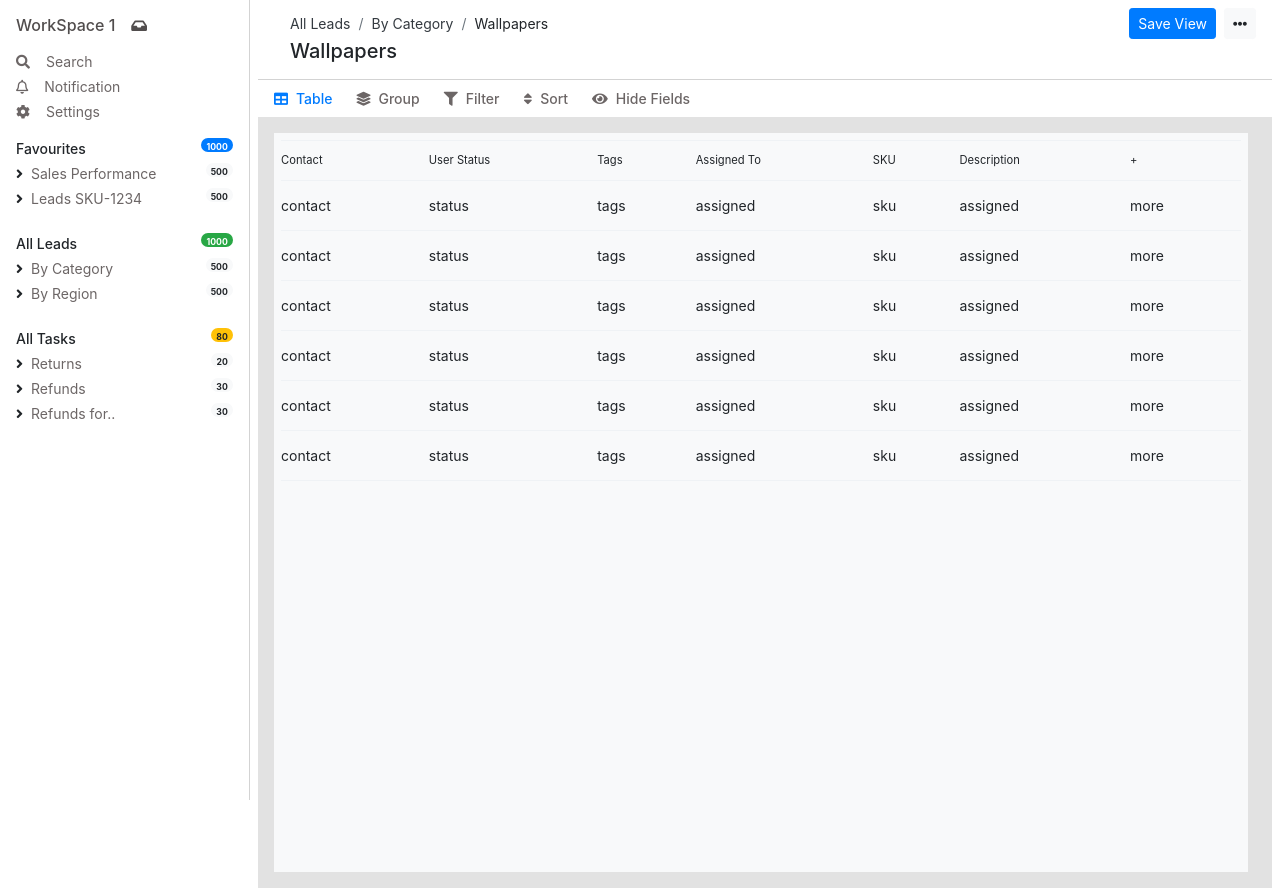
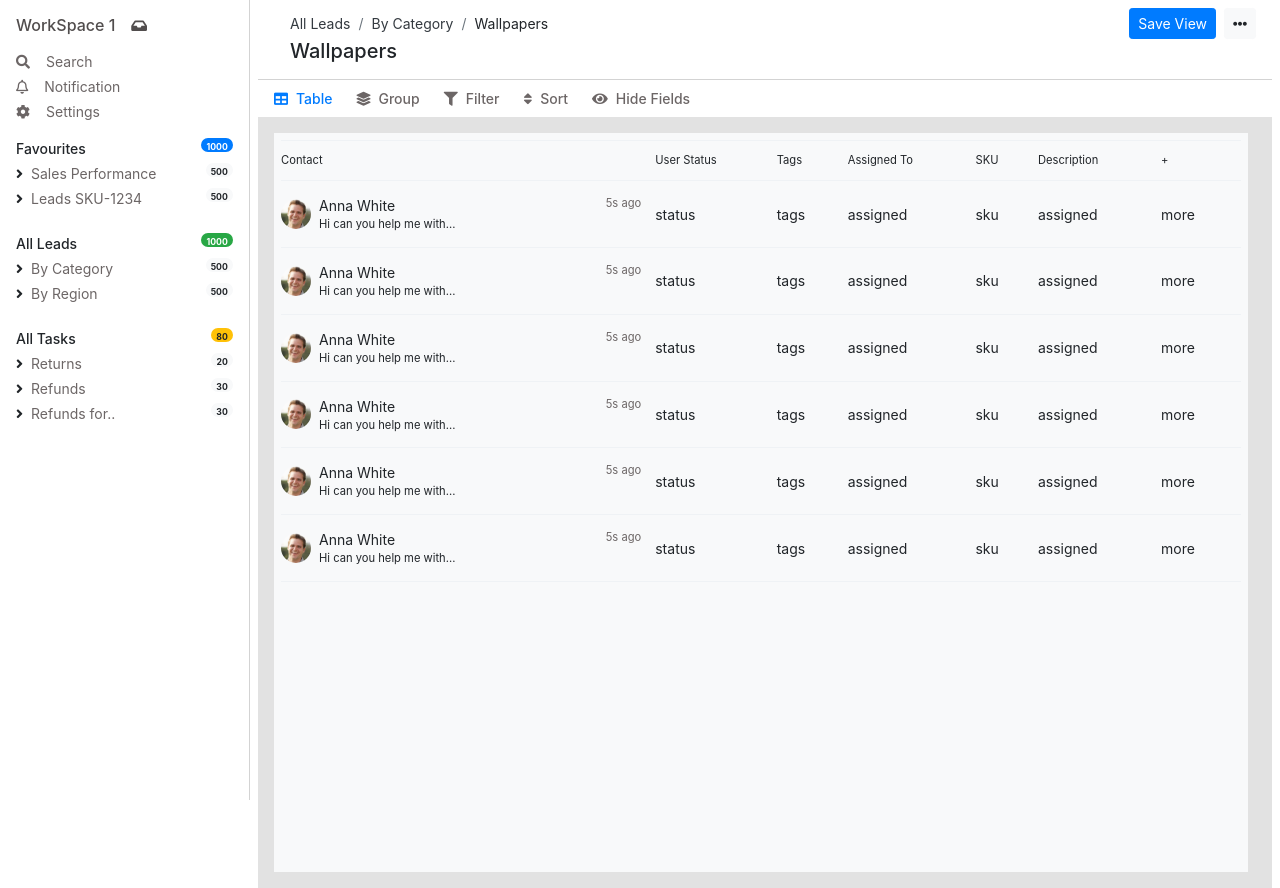
Before and after one commit to tanmaykaushik451/hcinbox, a React (Create React App) app: page / in a window 1280 px wide. Built offline with nearby package versions, Linux system fonts and the light colour scheme.

Commit message:
contact cell

```diff
--- /dev/null
+++ b/src/pages/Home/components/Table/ContactCell/ContactCell.css
@@ -0,0 +1,11 @@
+.contactcell-img {
+  height: 30px;
+  width: 30px;
+}
+.contactcell-img img {
+  height: 100%;
+  width: 100%;
+  object-fit: cover;
+  border-radius: 50%;
+
+}
--- a/src/pages/Home/components/Table/ContactCell/ContactCell.js
+++ b/src/pages/Home/components/Table/ContactCell/ContactCell.js
@@ -1,9 +1,20 @@
 import React from 'react'
+import sample from "../../../../../assets/sample.png"
+import "./ContactCell.css"
 
 const ContactCell = () => {
     return (
-        <div>
-            contact
+        <div className="d-flex justify-content-between">
+        <div className="d-flex align-items-center">
+            <div className="contactcell-img mr-2">
+                <img src={sample}/>
+            </div>
+            <div className="d-flex flex-column">
+                <span>Anna White</span>
+                <small>Hi can you help me with...</small>
+            </div>
+        </div>
+        <small className="text-lightgrey">5s ago</small>
         </div>
     )
 }
```
Also changed, not shown: src/assets/sample.png (added).
